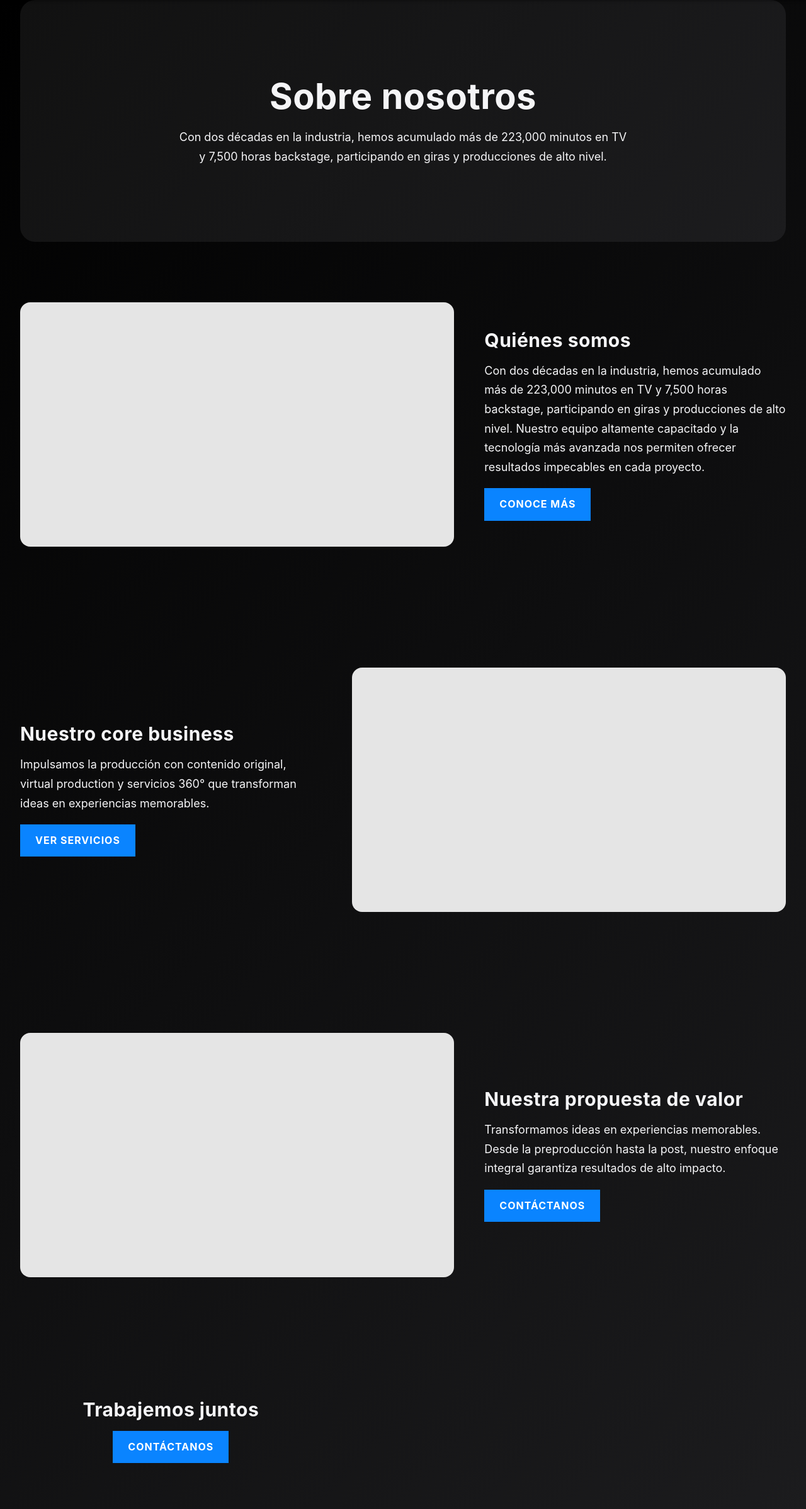
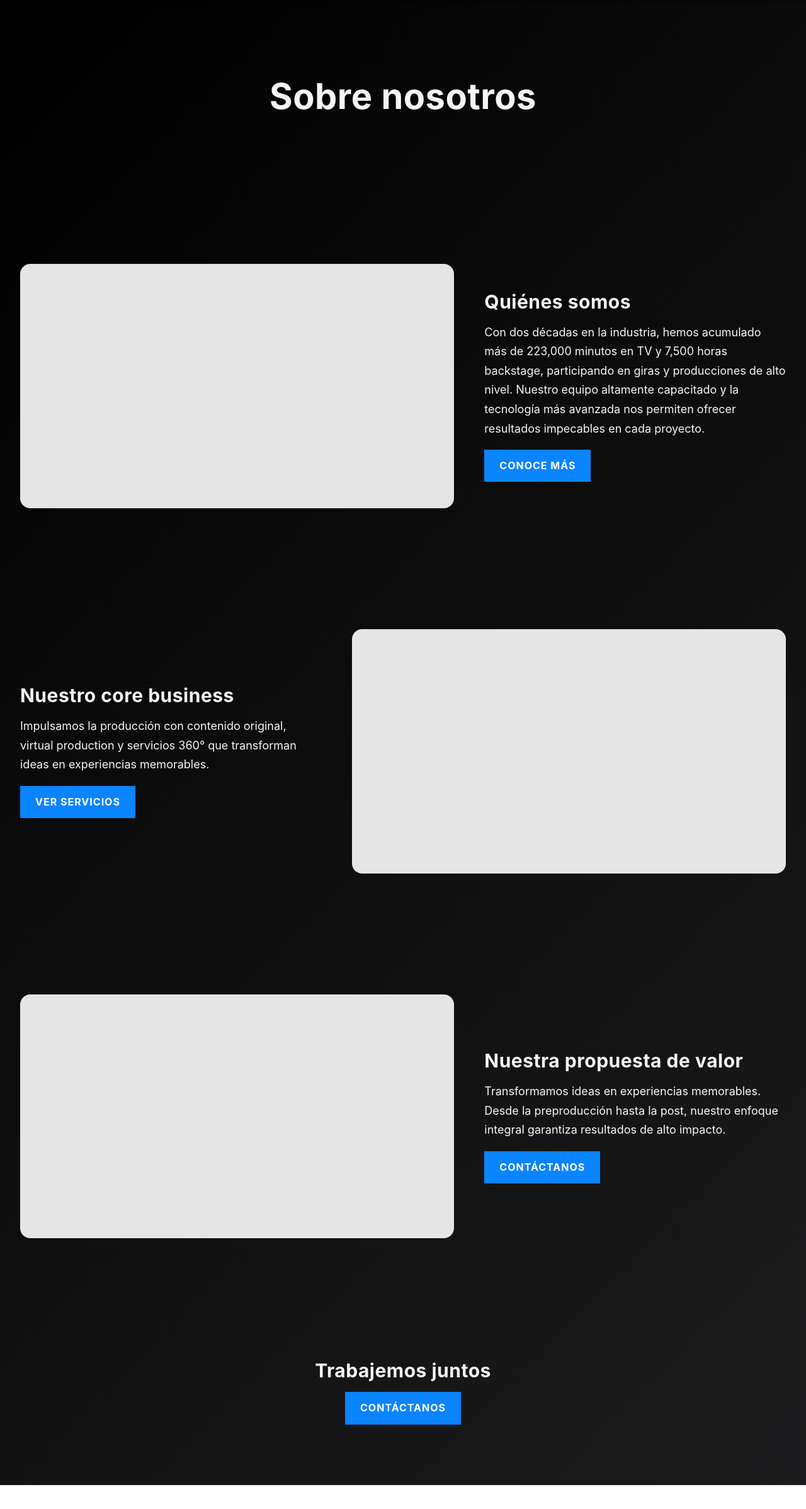
Before and after one commit to Jamon1405/Reto90Dias, a Next.js app: page /about in a window 1280 px wide. Shown: the top 2396 px of the page at 63% size. After the commit the page ends 2358 px from the top, so only its background shows below. Built offline with nearby package versions, Linux system fonts and the light colour scheme.

Commit message:
refactor: simplify about hero and center cta

```diff
--- a/src/app/(site)/about/page.js
+++ b/src/app/(site)/about/page.js
@@ -7,9 +7,6 @@ export default function Page() {
       {/* HERO */}
       <header className="hero">
         <h1 className="h1">Sobre nosotros</h1>
-        <p className="p">
-          Con dos décadas en la industria, hemos acumulado más de 223,000 minutos en TV y 7,500 horas backstage, participando en giras y producciones de alto nivel.
-        </p>
       </header>
 
       {/* BLOQUE 1 */}
@@ -68,13 +65,11 @@ export default function Page() {
 
       {/* CTA PRE-FOOTER */}
       <section className="section">
-        <div className="grid">
-          <div className="txt center">
-            <h3 className="h3">Trabajemos juntos</h3>
-            <Link href="/contacto" className="button">
-              Contáctanos
-            </Link>
-          </div>
+        <div className="txt center">
+          <h3 className="h3">Trabajemos juntos</h3>
+          <Link href="/contacto" className="button">
+            Contáctanos
+          </Link>
         </div>
       </section>
     </section>
--- a/src/styles/about.css
+++ b/src/styles/about.css
@@ -11,5 +11,4 @@
 .button:hover{opacity:.9}
 .center{text-align:center;margin:0 auto}
 
-.hero{padding:120px 0;text-align:center;background:linear-gradient(135deg,#111,#1c1c1e);border-radius:24px}
-.hero .p{max-width:720px;margin:0 auto}
+.hero{padding:120px 0;text-align:center}
```
Also changed, not shown: src/app/en/about/page.js (+5 -10 lines).
